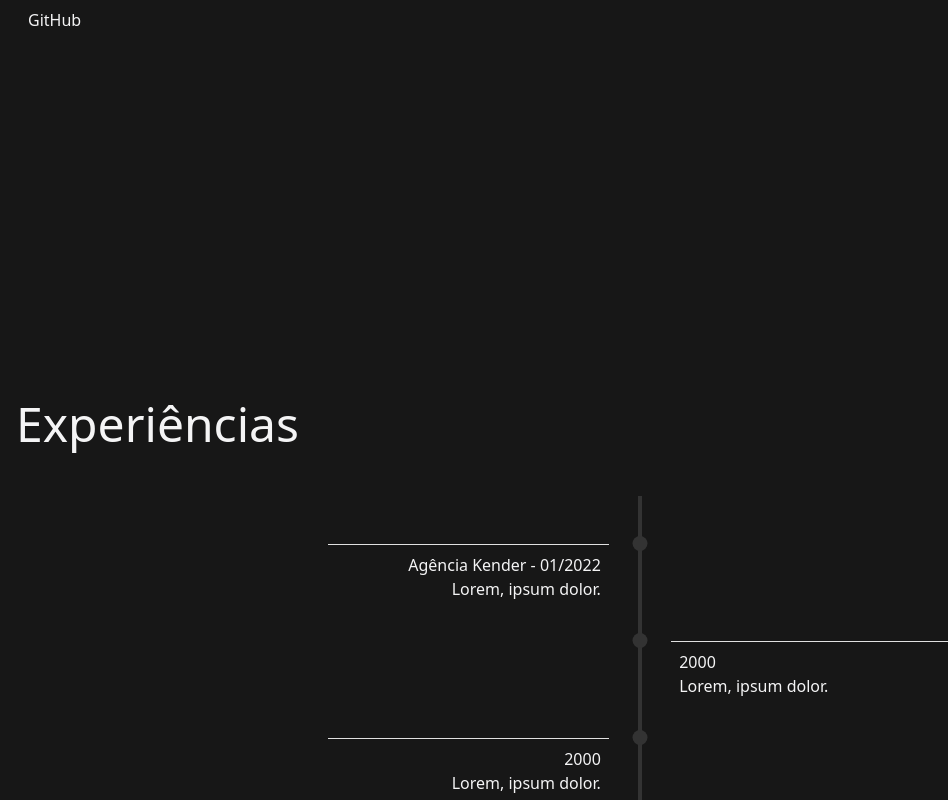
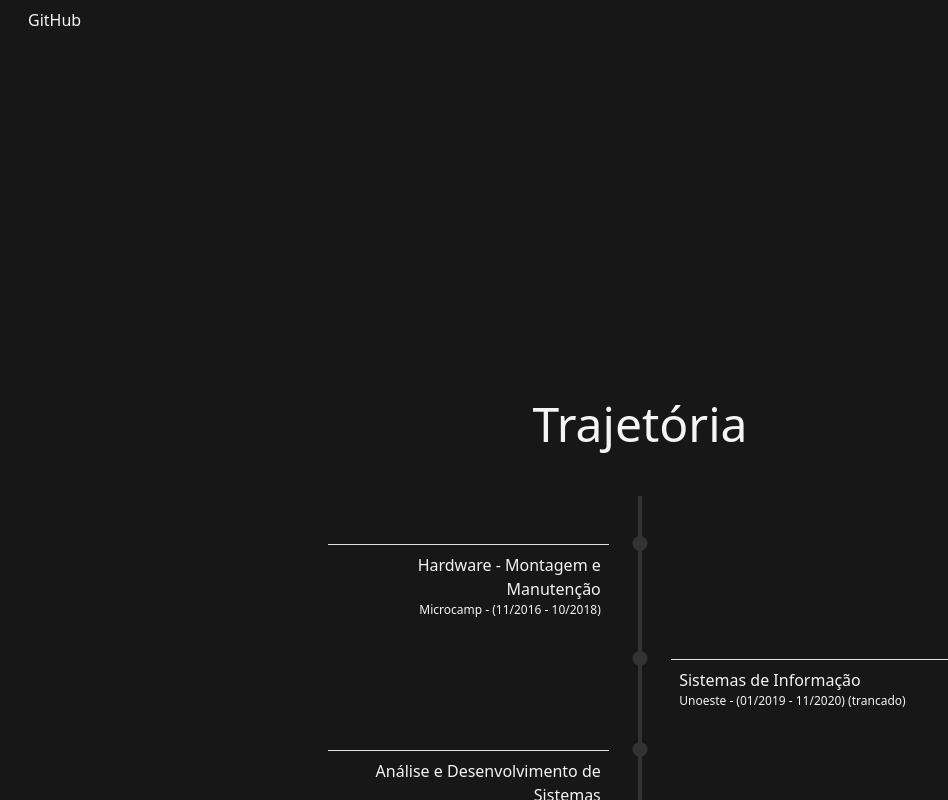
Before and after one commit to Nathan-Alisson/nathan-alisson.github.io, a website: page index.html in a window 1280 px wide. Shown: the part 2000-2800 px from the top of the page, without its empty margins (0-948 px from the left). Drawn offline with Linux system fonts and the light colour scheme.

Commit message:
definitions in the trajectory

```diff
--- a/index.html
+++ b/index.html
@@ -35,8 +35,8 @@
             </li>
             <li
                class="relative after:absolute after:bottom-0 after:left-0 after:bg-gradient-to-l to-neutral-900 from-neutral-400 after:w-0 after:h-px after:hover:w-full after:duration-300">
-               <a href="#experiences">
-                  Experiências
+               <a href="#trajectory">
+                  Trajetória
                </a>
             </li>
             <li
@@ -132,7 +132,7 @@
             <li class="before:content-[url('/src/icons/react.png')]">
                <h3>React.js</h3>
             </li>
-            <li class="before:content-[url('/src/icons/html.png')]">
+            <li class="before:content-[url('/src/icons/electron.png')]">
                <h3>Electron.js</h3>
             </li>
             <li class="before:content-[url('/src/icons/prisma.png')]">
@@ -141,7 +141,7 @@
             <li class="before:content-[url('/src/icons/express.png')]">
                <h3>Express.js</h3>
             </li>
-            <li class="before:content-[url('/src/icons/html.png')]">
+            <li class="before:content-[url('/src/icons/vitest.png')]">
                <h3>Vitest</h3>
             </li>
             <li class="before:content-[url('/src/icons/sql_server.png')]">
@@ -153,7 +153,7 @@
             <li class="before:content-[url('/src/icons/c_sharp.png')]">
                <h3>C#</h3>
             </li>
-            <li class="before:content-[url('/src/icons/html.png')]">
+            <li class="before:content-[url('/src/icons/net_core.png')]">
                <h3>ASP.NET Core</h3>
             </li>
             <li class="before:content-[url('/src/icons/php.png')]">
@@ -170,90 +170,44 @@
             </li>
          </ul>
       </section>
-      <section id="experiences">
-         <h2>
-            Experiências
+      <section id="trajectory" class="flex flex-col">
+         <h2 class="text-center">
+            Trajetória
          </h2>
-         <!-- <ul class="flex flex-col gap-6">
-            <li>
-               <h3>
-                  Agência Kender - <span>Estágio</span>
-               </h3>
-               <p>
-                  Desenvolvedor front-end. Trabalhei com tecnologias como Node.js, ASP.NET Core, Banco de Dados e React.js. Além disso,
-                  desenvolvi competências em linguagens de programação como TypeScript, Python e C#, e utilizei ferramentas de design como
-                  Photoshop e Figma.
-               </p>
-            </li>
-            <li>
-               <h3>
-                  Cabonnet Auxiliar administrativo de Instalação
-               </h3>
-               <p>
-                  Atendimento ao cliente, agendamento de serviços, suporte aos técnicos de campo e gestão
-                  de documentação.
-               </p>
-            </li>
-            <li>
-               <h3>
-                  Cabonnet Auxiliar de Estoque - <span>Estágio</span>
-               </h3>
-               <p>
-                  Armazenagem e recebimento de equipamentos, configuração de
-                  equipamentos e gestão de registros no sistema.
-               </p>
-            </li>
-            <li>
-               <h3>
-                  Ideia Embalagens - <span>Freelancer</span>
-               </h3>
-               <p>
-                  Armazenamento, conferência e separação de pedidos.
-               </p>
-            </li>
-            <li>
-               <h3>
-                  Unoeste
-               </h3>
-               <p>
-                  Lorem ipsum dolor sit amet consectetur adipisicing elit. Modi sapiente animi voluptatem eaque debitis
-                  eum dolores
-                  dolorum fugit dolorem tempore vero ducimus quam facere ad numquam, odio, libero molestias? Itaque.
-               </p>
-            </li>
-         </ul> -->
+         <div class="overflow-x-hidden scrollbar-none">
             <div class="timeline">
                <div class="timeline-item">
                   <div class="timeline-content">
-                  <h3>Agência Kender - <span>01/2022</span></h3>
-                  <p>Lorem, ipsum dolor.</p>
+                     <h3>Hardware - Montagem e Manutenção</h3>
+                     <p>Microcamp - (11/2016 - 10/2018)</p>
                   </div>
                </div>
                <div class="timeline-item">
                   <div class="timeline-content">
-                  <h3>2000</h3>
-                  <p>Lorem, ipsum dolor.</p>
+                     <h3>Sistemas de Informação</h3>
+                     <p>Unoeste - (01/2019 - 11/2020) (trancado)</p>
                   </div>
                </div>
                <div class="timeline-item">
                   <div class="timeline-content">
-                  <h3>2000</h3>
-                  <p>Lorem, ipsum dolor.</p>
+                     <h3>Análise e Desenvolvimento de Sistemas</h3>
+                     <p>Unoeste - (1/2021 - 10/2024)</p>
                   </div>
                </div>
                <div class="timeline-item">
                   <div class="timeline-content">
-                  <h3>2000</h3>
-                  <p>Lorem, ipsum dolor.</p>
+                     <h3>Estágio | Front-End</h3>
+                     <p>Agência Kender - (01/2022 - 01/2024)</p>
+                  </div>
                </div>
             </div>
          </div>
       </section>
       <section id="projects">
-         <h2>
+         <h2 class="">
             Projetos
          </h2>
-         <ul>
+         <!-- <ul>
             <li>
                <h3>
                   SycnMe
@@ -274,7 +228,7 @@
                   dolorum fugit dolorem tempore vero ducimus quam facere ad numquam, odio, libero molestias? Itaque.
                </p>
             </li>
-         </ul>
+         </ul> -->
       </section>
       <section id="certifications">
          <h2>
--- a/package.json
+++ b/package.json
@@ -5,6 +5,7 @@
    "devDependencies": {
       "autoprefixer": "^10.4.19",
       "postcss": "^8.4.38",
+      "tailwind-scrollbar": "^3.1.0",
       "tailwindcss": "^3.4.4"
    }
 }
--- a/src/tailwincss.css
+++ b/src/tailwincss.css
@@ -74,6 +74,10 @@ body.active .box-toggle {
    width: 100%;
    padding: 1rem 0;
    text-align: center;
+}
+
+.timeline-item p  {
+   font-size: 0.75rem;
 }
 
 .timeline-item::before {
--- a/tailwind.config.js
+++ b/tailwind.config.js
@@ -22,5 +22,7 @@ module.exports = {
          }
       },
    },
-   plugins: [],
+   plugins: [
+      require('tailwind-scrollbar')({ nocompatible: true }),
+   ],
 };
```
Also changed, not shown: src/css/app.css, src/icons/electron.png (added), src/icons/net_core.png (added), src/icons/vitest.png (added), 1 other file. Lines whose indentation alone changed are shown as unchanged.
